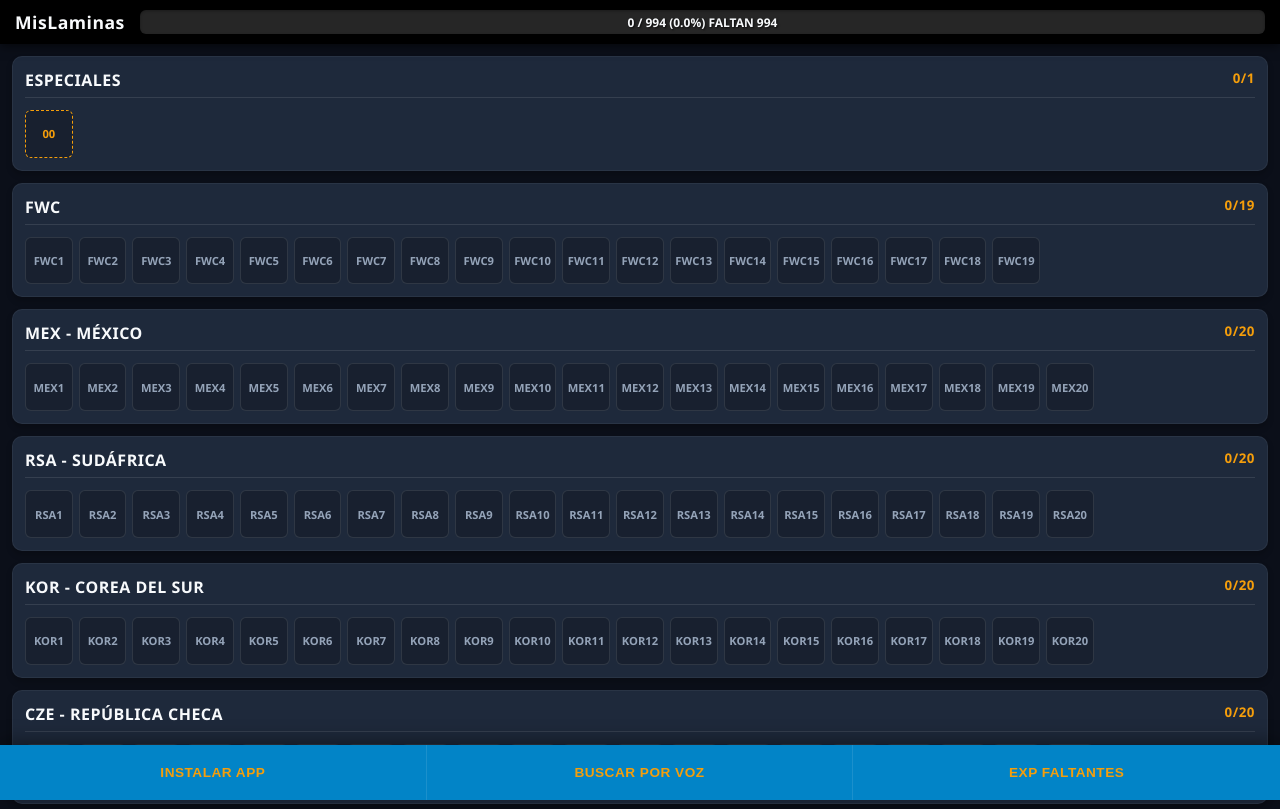
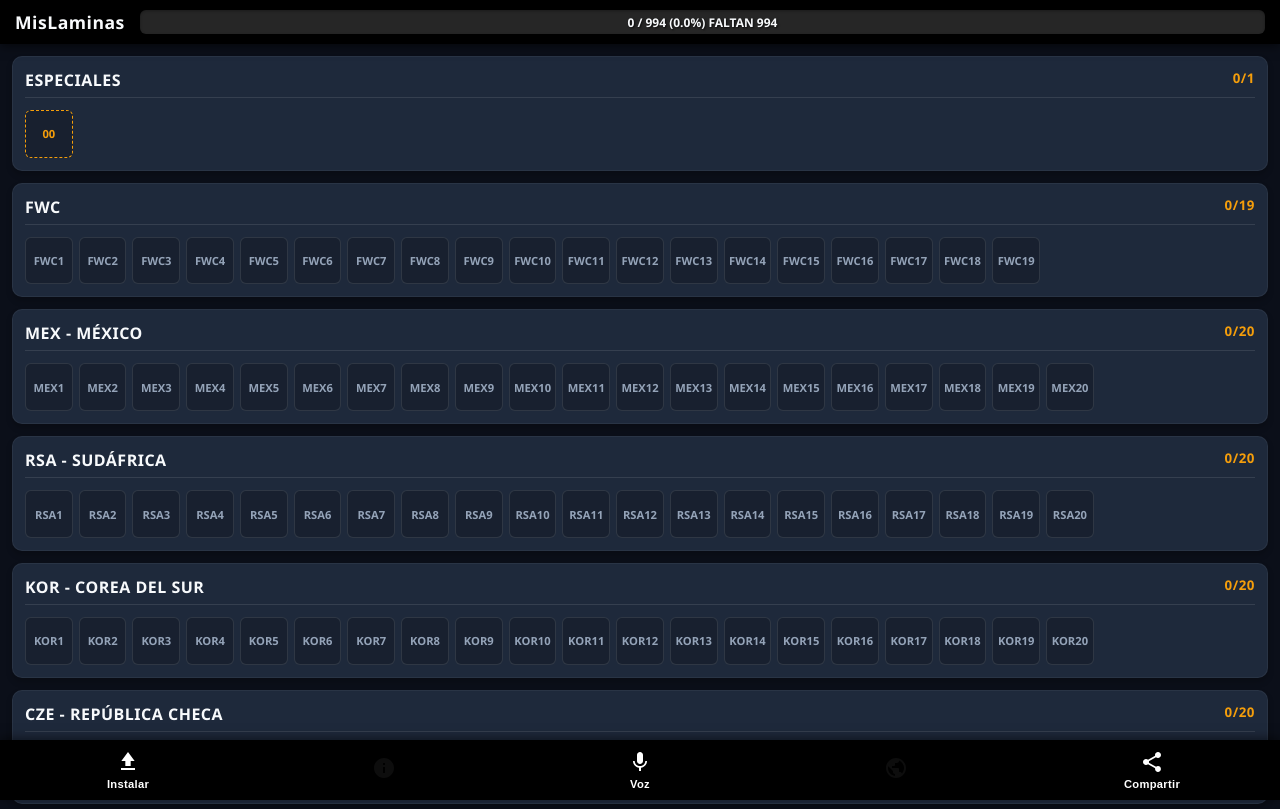
Before and after one commit to alejorc2022/mislaminas-web, a plain HTML site: page src/index.html in a window 1280 px wide. Shown: the top 809 px of the page. Drawn offline with Linux system fonts and the light colour scheme.

Commit message:
modificacion barra nueva para el footer 5 botones activos 3

```diff
--- a/src/index.html
+++ b/src/index.html
@@ -21,11 +21,32 @@
     <main id="album-container">
         </main>
 
-    <footer class="bottom-nav">
-        <button id="btn-nav-izq" class="nav-btn">INSTALAR APP</button>
-        <button id="btn-nav-centro" class="nav-btn">BUSCAR POR VOZ</button>
-        <button id="btn-nav-der" class="nav-btn">EXP FALTANTES</button>
-   </footer>
+   <footer class="bottom-nav">
+        <button id="btn-nav-izq" class="nav-item">
+            <svg class="nav-icon" viewBox="0 0 24 24"><path d="M5 20h14v-2H5v2zm7-18L5.33 11h4V16h5.34v-5h4L12 2z"/></svg>
+            <span class="nav-label">Instalar</span>
+        </button>
+
+        <div class="nav-item disabled">
+            <svg class="nav-icon text-muted" viewBox="0 0 24 24"><path d="M12 2C6.48 2 2 6.48 2 12s4.48 10 10 10 10-4.48 10-10S17.52 2 12 2zm1 15h-2v-6h2v6zm0-8h-2V7h2v2z"/></svg>
+            <span class="nav-label"></span>
+        </div>
+
+        <button id="btn-nav-centro" class="nav-item">
+            <svg class="nav-icon" viewBox="0 0 24 24"><path d="M12 14c1.66 0 3-1.34 3-3V5c0-1.66-1.34-3-3-3S9 3.34 9 5v6c0 1.66 1.34 3 3 3zm5.3-3c0 3-2.54 5.1-5.3 5.1S6.7 14 6.7 11H5c0 3.41 2.72 6.23 6 6.72V21h2v-3.28c3.28-.48 6-3.3 6-6.72h-1.7z"/></svg>
+            <span class="nav-label">Voz</span>
+        </button>
+
+        <div class="nav-item disabled">
+            <svg class="nav-icon text-muted" viewBox="0 0 24 24"><path d="M12 2C6.48 2 2 6.48 2 12s4.48 10 10 10 10-4.48 10-10S17.52 2 12 2zm-1 17.93c-3.95-.49-7-3.85-7-7.93 0-.62.08-1.21.21-1.79L9 15v1c0 1.1.9 2 2 2v1.93zm6.9-2.53c-.26-.81-1-1.4-1.9-1.4h-1v-3c0-.55-.45-1-1-1h-6v-2h2c.55 0 1-.45 1-1V7h2c1.1 0 2-.9 2-2v-.41c2.93 1.19 5 4.06 5 7.41 0 2.08-.8 3.97-2.1 5.4z"/></svg>
+            <span class="nav-label"></span>
+        </div>
+
+        <button id="btn-nav-der" class="nav-item">
+            <svg class="nav-icon" viewBox="0 0 24 24"><path d="M18 16.08c-.76 0-1.44.3-1.96.77L8.91 12.7c.05-.23.09-.46.09-.7s-.04-.47-.09-.7l7.05-4.11c.54.5 1.25.81 2.04.81 1.66 0 3-1.34 3-3s-1.34-3-3-3-3 1.34-3 3c0 .24.04.47.09.7L8.04 9.81C7.5 9.31 6.79 9 6 9c-1.66 0-3 1.34-3 3s1.34 3 3 3c.79 0 1.5-.31 2.04-.81l7.12 4.16c-.05.21-.08.43-.08.65 0 1.61 1.31 2.92 2.92 2.92s2.92-1.31 2.92-2.92c0-1.61-1.31-2.92-2.92-2.92z"/></svg>
+            <span class="nav-label">Compartir</span>
+        </button>
+    </footer>
 
     <script src="script.js"></script>
 </body>
--- a/src/style.css
+++ b/src/style.css
@@ -154,36 +154,75 @@ header h1 {
     color: var(--text-white);
 }
 
-/* Barra de navegación inferior optimizada para móviles */
+/* Barra de navegación inferior profesional al estilo YouTube/WhatsApp */
 .bottom-nav {
     position: fixed;
     bottom: 0;
     left: 0;
     width: 100%;
-    background-color: var(--primary-blue);
-    display: table; /* Distribución perfecta y sólida para WeasyPrint/móviles */
-    table-layout: fixed;
-    box-shadow: 0 -4px 20px rgba(0,0,0,0.4);
-    z-index: 1000;
+    height: 60px; /* Altura perfecta estandarizada para móviles */
+    background-color: #000000; /* Fondo negro puro solicitado */
+    display: flex;
+    justify-content: space-around;
+    align-items: center;
+    z-index: 100;
+    box-shadow: 0 -2px 10px rgba(0, 0, 0, 0.5);
+    padding-bottom: env(safe-area-inset-bottom); /* Compatible con gestos de iPhones/Android modernos */
 }
 
-/* Estilo individual para los 3 botones */
-.nav-btn {
-    display: table-cell;
-    width: 33.333%;
-    height: 55px; /* Altura ideal recomendada para interfaces táctiles */
+/* Estilo individual para cada botón táctil */
+.nav-item {
     background: transparent;
     border: none;
-    color: var(--accent-gold);
-    font-size: 0.85rem;
-    font-weight: 800;
-    text-transform: uppercase;
+    display: flex;
+    flex-direction: column;
+    align-items: center;
+    justify-content: center;
+    width: 20%; /* Divide el ancho exactamente entre los 5 botones */
+    height: 100%;
+    cursor: pointer;
+    padding: 5px 0;
+    transition: background-color 0.2s ease;
+    -webkit-tap-highlight-color: transparent;
+}
+
+/* Comportamiento al presionar el botón en pantallas táctiles */
+.nav-item:active:not(.disabled) {
+    background-color: rgba(255, 255, 255, 0.1); /* Destello sutil grisáceo sin alterar el diseño */
+}
+
+/* Tamaño y color de los iconos (Blanco nítido por defecto) */
+.nav-icon {
+    width: 24px;
+    height: 24px;
+    fill: #ffffff; /* Icono blanco */
+    transition: transform 0.1s ease;
+}
+
+/* Efecto sutil de pulsación en el icono */
+.nav-item:active .nav-icon {
+    transform: scale(0.9);
+}
+
+/* Texto descriptivo debajo del icono */
+.nav-label {
+    color: #ffffff; /* Descripción blanca */
+    font-size: 0.7rem;
+    font-weight: 600;
+    margin-top: 4px;
+    letter-spacing: 0.3px;
     text-align: center;
-    vertical-align: middle;
-    letter-spacing: 0.5px;
-    cursor: pointer;
-    transition: background-color 0.2s ease, transform 0.1s ease;
-    -webkit-tap-highlight-color: transparent;
+}
+
+/* Estilos específicos para los botones vacíos o deshabilitados */
+.nav-item.disabled {
+    cursor: default;
+    pointer-events: none; /* Evita que reaccionen al tacto */
+}
+
+.nav-item.disabled .nav-icon {
+    fill: #222222; /* Icono en negro apagado muy sutil para rellenar visualmente */
+    opacity: 0.4;
 }
 
 /* Efecto visual premium cuando mantienes presionado el botón en el celular */
```
